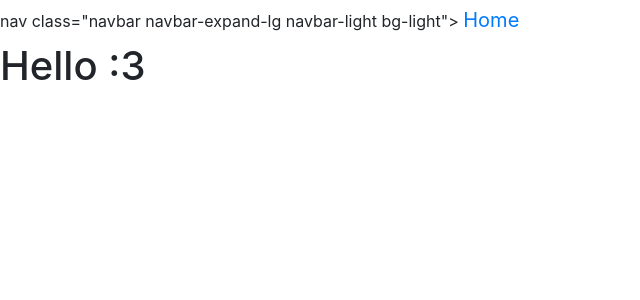
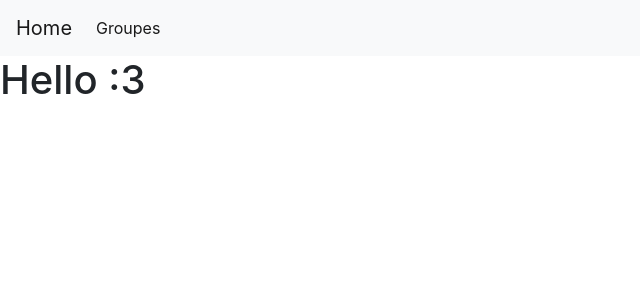
Before and after one commit to BURILLE/concertProjet, a Symfony app: template templates/base.html.twig in a window 1280 px wide. Shown: the top 300 px of the page, without its empty margins (0-640 px from the left). Run offline with Twig, Linux system fonts and the light colour scheme; the template is opened without the code that fills it, so the values that code supplies are empty; some libraries are stand-ins or nearby versions.

Commit message:
mise a jour des ressource du projet

```diff
--- a/templates/navbar.html.twig
+++ b/templates/navbar.html.twig
@@ -1,4 +1,4 @@
-nav class="navbar navbar-expand-lg navbar-light bg-light">
+<nav class="navbar navbar-expand-lg navbar-light bg-light">
     <a class="navbar-brand" href="/">Home</a>
     <button class="navbar-toggler" type="button" data-toggle="collapse" data-target="#navbarSupportedContent" aria-controls="navbarSupportedContent" aria-expanded="false" aria-label="Toggle navigation">
         <span class="navbar-toggler-icon"></span>
```
